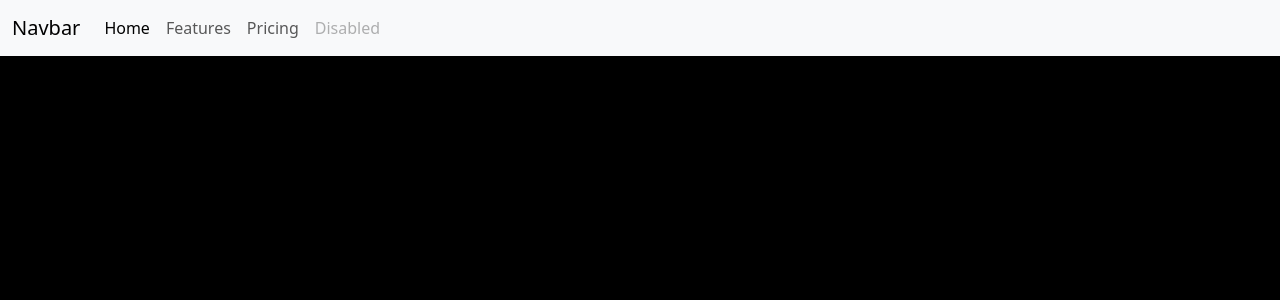
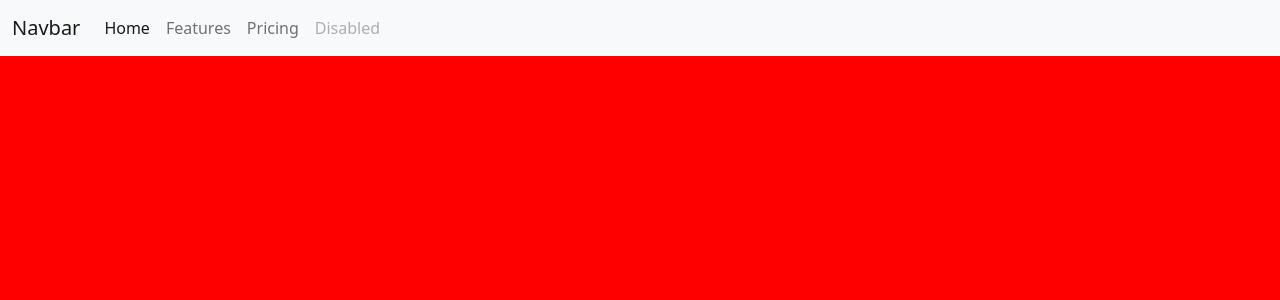
Before and after one commit to EashanKaushik/youtube-comment-analysis, a Django app: page / in a window 1280 px wide. Shown: the top 300 px of the page. Run offline with Django 4.2, Linux system fonts and the light colour scheme; some libraries are stand-ins or nearby versions.

Commit message:
heroku error

```diff
--- a/static/css/style.css
+++ b/static/css/style.css
@@ -1,3 +1,3 @@
 .my {
-    background-color: black;
+    background-color: red;
 }
--- a/templates/main.html
+++ b/templates/main.html
@@ -7,7 +7,7 @@
     <meta charset="UTF-8" />
     <meta http-equiv="X-UA-Compatible" content="IE=edge" />
     <meta name="viewport" content="width=device-width, initial-scale=1.0" />
-    <link href="{% static 'assets/dist/css/bootstrap.min.css' %}" rel="stylesheet">
+    <link href="https://cdn.jsdelivr.net/npm/bootstrap@5.0.2/dist/css/bootstrap.min.css" rel="stylesheet" integrity="sha384-EVSTQN3/azprG1Anm3QDgpJLIm9Nao0Yz1ztcQTwFspd3yD65VohhpuuCOmLASjC" crossorigin="anonymous"
     <link rel="stylesheet" href="https://cdn.jsdelivr.net/npm/bootstrap-icons@1.8.1/font/bootstrap-icons.css" />
     <link rel="stylesheet" href="{% static 'css/style.css' %}" />
     <title>{{ page_name }}</title>
@@ -17,8 +17,7 @@
     {% block content %}
 
     {% endblock content %}
-    <script src="{% static 'assets/dist/js/bootstrap.bundle.min.js' %}"></script>
-
+    <script src="https://cdn.jsdelivr.net/npm/bootstrap@5.0.2/dist/js/bootstrap.bundle.min.js" integrity="sha384-MrcW6ZMFYlzcLA8Nl+NtUVF0sA7MsXsP1UyJoMp4YLEuNSfAP+JcXn/tWtIaxVXM" crossorigin="anonymous"></script>
 </body>
 
 </html>
```
